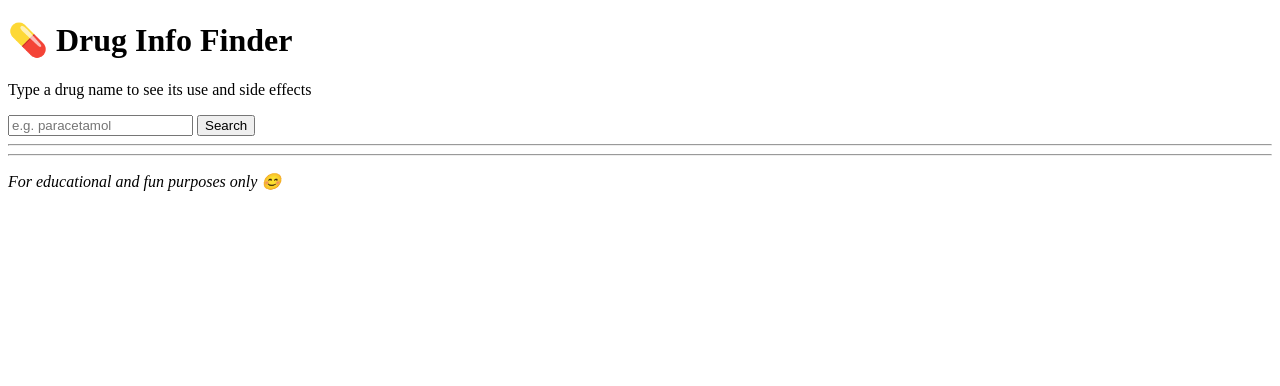
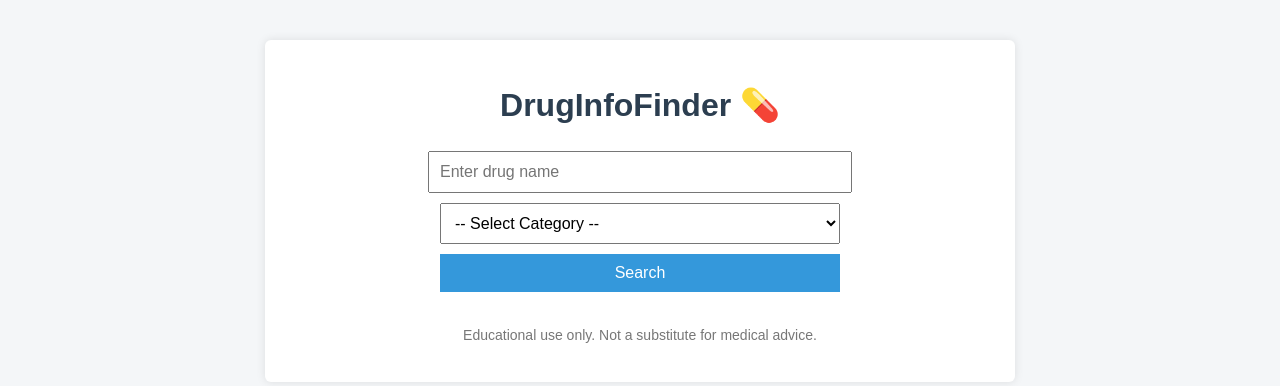
Before and after one commit to anjalireddyy001-oss/drug-info, a Flask app: page / in a window 1280 px wide. Shown: the top 386 px of the page. Run offline with Flask 3, Linux system fonts and the light colour scheme.

Commit message:
Revise title and enhance page styling
Updated title and improved layout styles for better user experience.

```diff
--- a/templates/index.html
+++ b/templates/index.html
@@ -1,40 +1,131 @@
 <!DOCTYPE html>
 <html>
 <head>
-    <title>Drug Info Finder</title>
+    <title>DrugInfoFinder</title>
+    <style>
+        body {
+            font-family: Arial, sans-serif;
+            background-color: #f4f6f8;
+            margin: 0;
+            padding: 0;
+        }
+
+        .container {
+            width: 90%;
+            max-width: 700px;
+            margin: 40px auto;
+            background: white;
+            padding: 25px;
+            border-radius: 6px;
+            box-shadow: 0 0 10px rgba(0,0,0,0.1);
+        }
+
+        h1 {
+            text-align: center;
+            color: #2c3e50;
+        }
+
+        form {
+            margin-top: 20px;
+            text-align: center;
+        }
+
+        input, select, button {
+            padding: 10px;
+            margin: 5px;
+            width: 80%;
+            max-width: 400px;
+            font-size: 16px;
+        }
+
+        button {
+            background-color: #3498db;
+            color: white;
+            border: none;
+            cursor: pointer;
+        }
+
+        button:hover {
+            background-color: #2980b9;
+        }
+
+        .result {
+            margin-top: 25px;
+            padding: 15px;
+            background: #eef5ff;
+            border-radius: 5px;
+        }
+
+        ul {
+            margin-left: 20px;
+        }
+
+        .suggestions {
+            margin-top: 20px;
+        }
+
+        footer {
+            text-align: center;
+            margin-top: 30px;
+            font-size: 14px;
+            color: #777;
+        }
+    </style>
 </head>
+
 <body>
+<div class="container">
 
-<h1>💊 Drug Info Finder</h1>
-<p>Type a drug name to see its use and side effects</p>
+    <h1>DrugInfoFinder 💊</h1>
 
     <form method="POST">
-    <input type="text" name="drug" placeholder="e.g. paracetamol" required>
+        <input type="text" name="drug" placeholder="Enter drug name">
+
+        <select name="category">
+            <option value="">-- Select Category --</option>
+            {% for cat in categories %}
+                <option value="{{ cat }}"
+                    {% if cat == selected_category %}selected{% endif %}>
+                    {{ cat | capitalize }}
+                </option>
+            {% endfor %}
+        </select>
+
         <button type="submit">Search</button>
     </form>
 
-<hr>
+    {% if result and drug %}
+        <div class="result">
+            <h2>{{ drug | capitalize }}</h2>
 
-{% if result %}
-    {% if result == "Drug not found" %}
-        <p><strong>Drug not found 😕</strong></p>
-    {% else %}
-        <h2>Drug: {{ drug | capitalize }}</h2>
+            <p><strong>Main Use:</strong> {{ result.use }}</p>
 
-        <h3>Main Use</h3>
-        <p>{{ result.use }}</p>
+            <p><strong>Category:</strong> {{ result.category | capitalize }}</p>
 
-        <h3>Common Side Effects</h3>
+            <p><strong>Common Side Effects:</strong></p>
             <ul>
                 {% for effect in result.side_effects %}
                     <li>{{ effect }}</li>
                 {% endfor %}
             </ul>
-    {% endif %}
+        </div>
     {% endif %}
 
-<hr>
-<p><em>For educational and fun purposes only 😊</em></p>
+    {% if suggestions %}
+        <div class="suggestions">
+            <h3>Results:</h3>
+            <ul>
+                {% for s in suggestions %}
+                    <li>{{ s }}</li>
+                {% endfor %}
+            </ul>
+        </div>
+    {% endif %}
 
+    <footer>
+        <p>Educational use only. Not a substitute for medical advice.</p>
+    </footer>
+
+</div>
 </body>
 </html>
```
Lines whose indentation alone changed are shown as unchanged.
